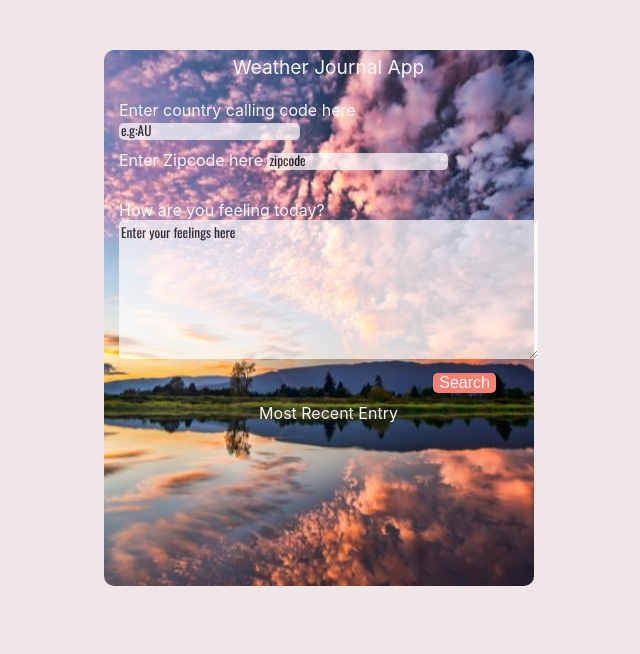
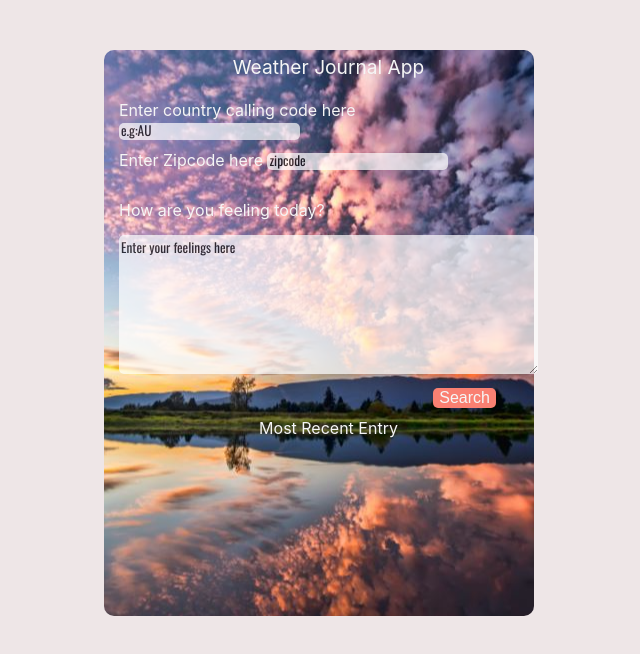
Before and after one commit to ZQWang39/Udacity-Project-3.-Weather-Journal-App, a website: page website/index.html in a window 1280 px wide. Shown: the whole page, without its empty margins (321-961 px from the left). Drawn offline with nearby package versions, Linux system fonts and the light colour scheme; a web font is replaced by a local one.

Commit message:
Add margin-top to feeling input section

```diff
--- a/website/style.css
+++ b/website/style.css
@@ -54,6 +54,9 @@ button:hover{
 .title{
     padding-bottom: 5px;
 }
+#feelings{
+    margin-top: 15px;
+}
 
 /* Reset style for HTML element on active to have no border*/
 input:focus,
```
